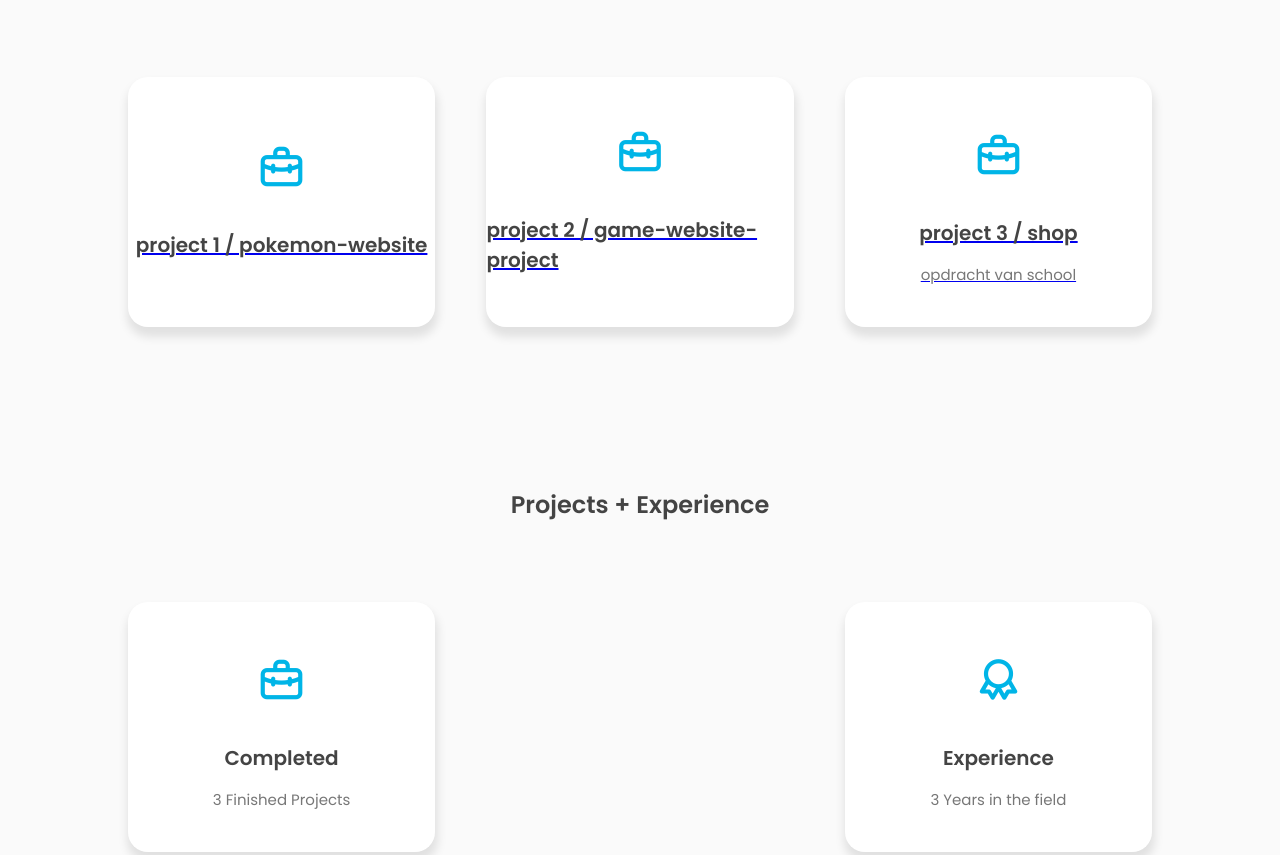
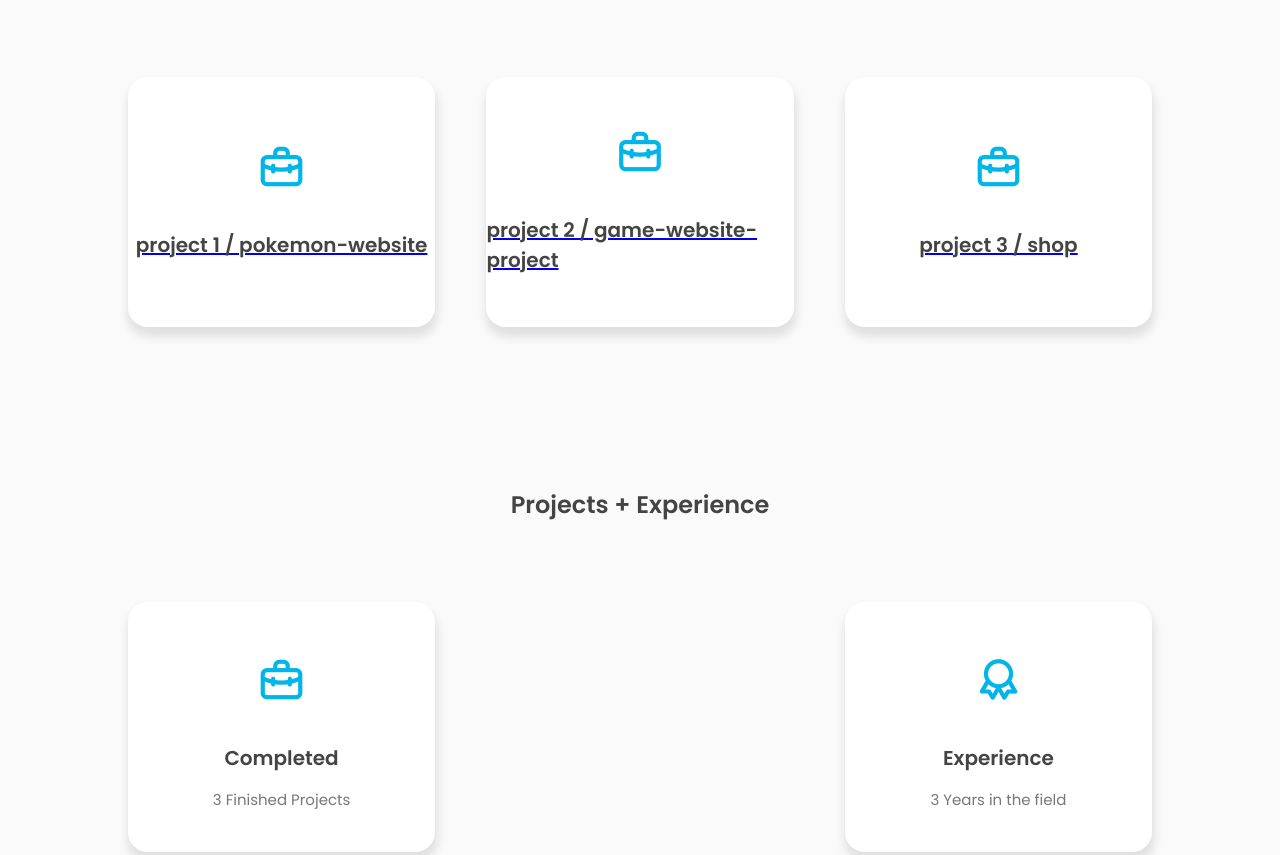
Before and after one commit to MichadeHaan/Portfolio, a plain HTML site: page index.html in a window 1280 px wide. Shown: the part 1407-2262 px from the top of the page. Drawn offline with nearby package versions, Linux system fonts and the light colour scheme.

Commit message:
fix betere shop

```diff
--- a/index.html
+++ b/index.html
@@ -167,10 +167,10 @@
             <h3>project 2 / game-website-project</h3>
             <label></label>
         </a>
-        <a href="https://thunderous-puffpuff-96f69f.netlify.app/" class="project-box">
+        <a href="https://micha-game-shop.netlify.app/" class="project-box">
             <i class="uil uil-briefcase-alt"></i>
             <h3>project 3 / shop</h3>
-            <label>opdracht van school</label>
+            <label></label>
         </a>
      </section>
 
```
Also changed, not shown: img/oude cv/cv.png (added).
